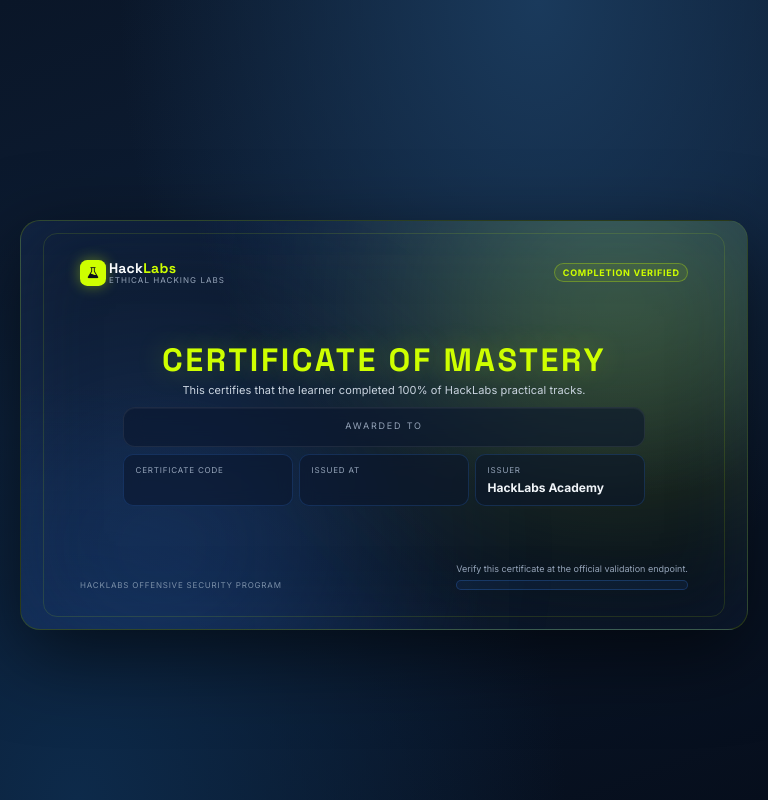
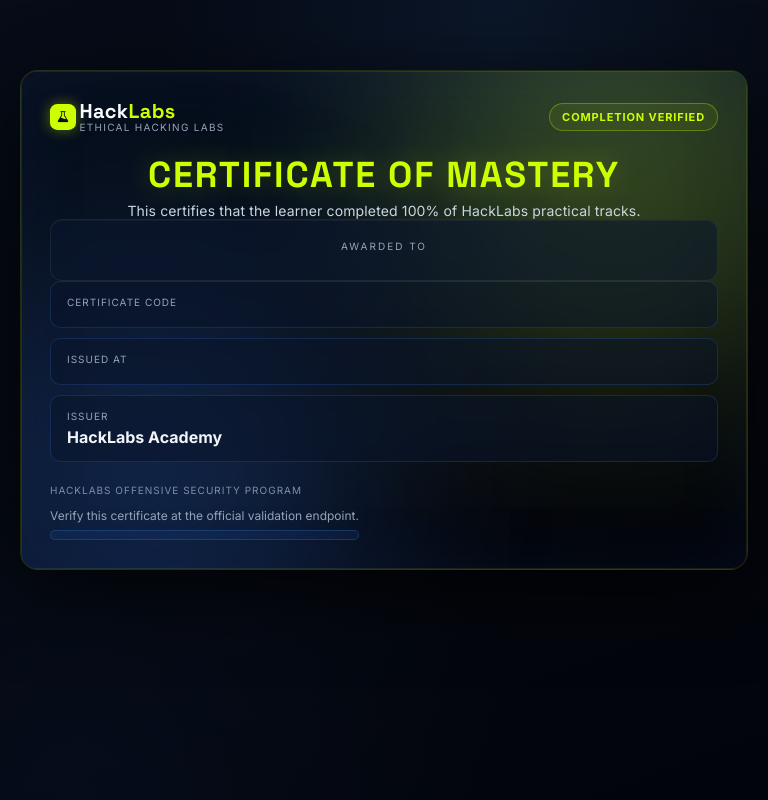
Before and after one commit to afsh4ck/HackLabs, a Python web app: template templates/certificate.html in a window 768 px wide. Run offline with Jinja, Linux system fonts and the light colour scheme; the template is opened without the code that fills it, so the values that code supplies are empty.

Commit message:
fix: darker HackLabs bg, equal frame padding, tablet responsive, PDF no yellow borders/no learner stroke

```diff
--- a/templates/certificate.html
+++ b/templates/certificate.html
@@ -15,9 +15,9 @@
       margin: 0; width: 100%; min-height: 100%;
       font-family: "Inter", sans-serif;
       background:
-        radial-gradient(ellipse at 70% 0%,   #1a3a5c 0%, transparent 55%),
-        radial-gradient(ellipse at 10% 100%,  #0d2a4a 0%, transparent 50%),
-        linear-gradient(160deg, #0a1628 0%, #0d1e36 40%, #060e1c 100%);
+        radial-gradient(ellipse at 65% 0%,   rgba(16,32,56,.55) 0%, transparent 48%),
+        radial-gradient(ellipse at 10% 100%, rgba(8,20,42,.45) 0%, transparent 44%),
+        linear-gradient(160deg, #060c18 0%, #05080f 50%, #02040b 100%);
       color: #e2e8f0;
     }
     .toolbar {
@@ -43,12 +43,12 @@
     .canvas {
       width: 100%; aspect-ratio: 16 / 9;
       position: relative; border-radius: 20px; overflow: hidden;
-      border: 1px solid rgba(206,255,0,.18);
+      border: 1px solid rgba(206,255,0,.14);
       background:
-        radial-gradient(ellipse at 80% -10%, #1e3f6e 0%, transparent 50%),
-        radial-gradient(ellipse at 5% 110%,  #0c2240 0%, transparent 45%),
-        linear-gradient(150deg, #0f1e35 0%, #0a1525 60%, #060e1c 100%);
-      box-shadow: 0 24px 80px rgba(0,0,0,.6), inset 0 0 80px rgba(30,60,110,.25);
+        radial-gradient(ellipse at 78% -5%,  rgba(18,38,68,.7) 0%, transparent 48%),
+        radial-gradient(ellipse at 5% 108%,  rgba(6,18,42,.6) 0%, transparent 42%),
+        linear-gradient(150deg, #07101e 0%, #060910 60%, #02040b 100%);
+      box-shadow: 0 24px 80px rgba(0,0,0,.7), inset 0 0 60px rgba(15,30,65,.3);
     }
     .glow {
       position: absolute; width: 55%; height: 80%;
@@ -58,8 +58,8 @@
     .glow.b { background: #3b82f6; bottom: -20%; left: -8%; }
     .frame {
       position: absolute; inset: 3%;
-      border: 1px solid rgba(206,255,0,.12); border-radius: 14px;
-      padding: 3.5% 5%;
+      border: 1px solid rgba(206,255,0,.1); border-radius: 14px;
+      padding: 3.5%;
       display: flex; flex-direction: column; justify-content: space-between;
       overflow: hidden;
     }
@@ -156,17 +156,39 @@
       font-size: clamp(8px, .72vw, 11px);
       white-space: nowrap; overflow: hidden; text-overflow: ellipsis;
     }
+    /* ── Tablet (641 – 1024px) ── */
+    @media (min-width: 641px) and (max-width: 1024px) {
+      .viewport { padding: 70px 20px 20px; align-items: flex-start; }
+      .canvas-wrap { width: 100%; }
+      .canvas { aspect-ratio: unset; height: auto; border-radius: 18px; }
+      .frame { position: relative; inset: auto; padding: 28px; display: flex; flex-direction: column; justify-content: flex-start; gap: 16px; }
+      .topbar { flex-wrap: wrap; gap: 10px; }
+      .brand-title { font-size: 20px; } .brand-sub { font-size: 10px; }
+      .badge { font-size: 11px; padding: 6px 12px; }
+      .title h1 { font-size: 36px; letter-spacing: .05em; } .title p { font-size: 14px; }
+      .learner { width: 100%; padding: 20px; margin-top: 0; }
+      .learner .label { font-size: 10px; } .learner .name { font-size: 42px; }
+      .learner .rank { font-size: 17px; margin-top: 8px; }
+      .meta { grid-template-columns: 1fr; gap: 10px; width: 100%; margin-top: 0; }
+      .meta-card { padding: 14px 16px; } .meta-k { font-size: 10px; }
+      .meta-v { font-size: 16px; }
+      .footer { flex-direction: column; align-items: flex-start; gap: 12px; }
+      .verify { max-width: 100%; text-align: left; font-size: 12px; }
+      .verify code { white-space: normal; word-break: break-all; }
+      .program-text { font-size: 10px; }
+    }
+    /* ── Mobile (≤ 640px) ── */
     @media (max-width: 640px) {
       .viewport { padding: 70px 12px 20px; align-items: flex-start; }
       .canvas-wrap { width: 100%; }
       .canvas { aspect-ratio: unset; height: auto; border-radius: 16px; }
-      .frame { position: relative; inset: auto; padding: 22px 18px; gap: 16px; }
+      .frame { position: relative; inset: auto; padding: 24px; display: flex; flex-direction: column; justify-content: flex-start; gap: 16px; }
       .topbar { flex-wrap: wrap; gap: 10px; }
       .brand-title { font-size: 17px; } .brand-sub { font-size: 9px; }
       .badge { font-size: 10px; padding: 5px 10px; }
       .title h1 { font-size: 24px; letter-spacing: .05em; } .title p { font-size: 12px; }
       .learner { width: 100%; padding: 16px; margin-top: 0; }
-      .learner .label { font-size: 9px; } .learner .name { font-size: 30px; }
+      .learner .label { font-size: 9px; } .learner .name { font-size: 28px; }
       .learner .rank { font-size: 14px; margin-top: 6px; }
       .meta { grid-template-columns: 1fr; gap: 8px; width: 100%; margin-top: 0; }
       .meta-card { padding: 12px 14px; } .meta-k { font-size: 9px; margin-bottom: 4px; }
@@ -256,7 +278,26 @@
             doc.querySelectorAll('.glow').forEach(function (el) { el.style.display = 'none'; });
             doc.querySelectorAll('.toolbar').forEach(function (el) { el.style.display = 'none'; });
             var c = doc.getElementById('certificate-canvas');
-            if (c) { c.style.borderRadius = '0'; c.style.boxShadow = 'none'; }
+            if (c) { c.style.borderRadius = '0'; c.style.boxShadow = 'none'; c.style.border = 'none'; }
+            /* Remove yellow frame border and reduce horizontal padding */
+            doc.querySelectorAll('.frame').forEach(function (el) {
+              el.style.border = 'none';
+              el.style.padding = '3.5% 3%';
+            });
+            /* Remove learner card border/backdrop artifacts */
+            doc.querySelectorAll('.learner').forEach(function (el) {
+              el.style.border = 'none';
+              el.style.backdropFilter = 'none';
+              el.style.webkitBackdropFilter = 'none';
+              el.style.boxShadow = 'none';
+              el.style.background = 'rgba(10,22,45,.7)';
+            });
+            /* Remove backdrop-filter from meta cards (causes render artifacts) */
+            doc.querySelectorAll('.meta-card').forEach(function (el) {
+              el.style.backdropFilter = 'none';
+              el.style.webkitBackdropFilter = 'none';
+              el.style.border = '1px solid rgba(59,130,246,.12)';
+            });
           }
         });
       }
```
